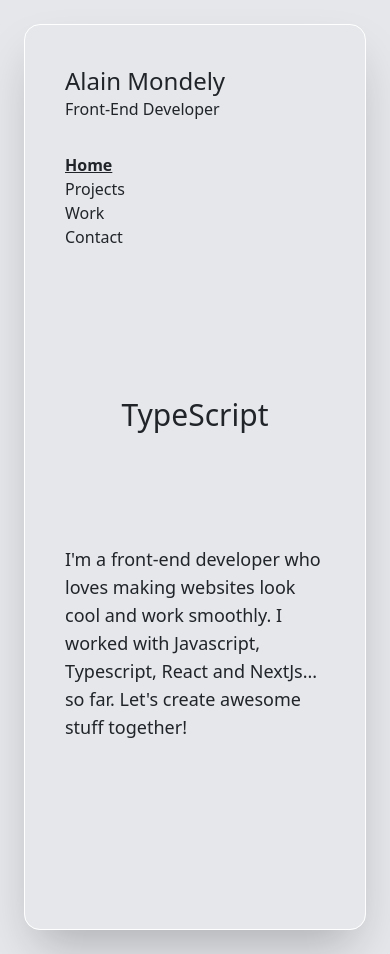
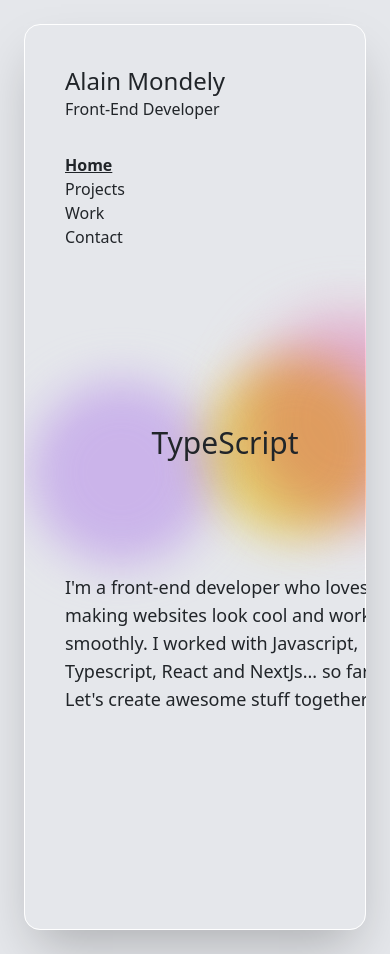
Before and after one commit to KadScen/portfolio2, a React (Vite) app: page / in a window 390 px wide. Built offline with nearby package versions, Linux system fonts and the light colour scheme.

Commit message:
Added bubbles animation. Removed background animation on mouse position. Centered whole website on large size screens.

```diff
--- a/src/App.tsx
+++ b/src/App.tsx
@@ -1,53 +1,10 @@
-import { motion, useMotionValue, useSpring, useTransform } from "framer-motion";
 import LandingScreen from "./screens/landingScreen";
 
 function App() {
-  const x = useMotionValue(0);
-  const y = useMotionValue(0);
-
-  const mouseXSpring = useSpring(x);
-  const mouseYSpring = useSpring(y);
-
-  const rotateX = useTransform(mouseYSpring, [-0.5, 0.5], ["10deg", "-10deg"]);
-  const rotateY = useTransform(mouseXSpring, [-0.5, 0.5], ["-5deg", "5deg"]);
-
-  const handleMouseMove = (e: React.MouseEvent<HTMLDivElement, MouseEvent>) => {
-    const rect = (e.target as HTMLElement).getBoundingClientRect();
-
-    const width = rect.width;
-    const height = rect.height;
-
-    const mouseX = e.clientX - rect.left;
-    const mouseY = e.clientY - rect.top;
-
-    const xPct = mouseX / width - 0.5;
-    const yPct = mouseY / height - 0.5;
-
-    x.set(xPct);
-    y.set(yPct);
-
-    console.log("🚀 ~ handleMouseMove ~ yPct:", yPct);
-    // console.log("🚀 ~ handleMouseMove ~ xPct:", xPct);
-  };
-
-  const handleMouseLeave = () => {
-    x.set(0);
-    y.set(0);
-  };
-
   return (
-    <motion.div
-      onMouseMove={handleMouseMove}
-      onMouseLeave={handleMouseLeave}
-      style={{
-        rotateY,
-        rotateX,
-        transformStyle: "preserve-3d",
-      }}
-      className="m-4 lg:m-10 min-h-screen"
-    >
+    <div className="xl:mx-auto min-h-screen max-w-screen-xl">
       <LandingScreen />
-    </motion.div>
+    </div>
   );
 }
 
--- a/src/index.css
+++ b/src/index.css
@@ -1,6 +1,15 @@
 @import "tailwindcss/base";
 @import "tailwindcss/components";
 @import "tailwindcss/utilities";
+
+@layer utilities {
+  .animation-delay-2000 {
+    animation-delay: 2s;
+  }
+  .animation-delay-4000 {
+    animation-delay: 4s;
+  }
+}
 
 body,
 #root {
--- a/src/screens/homeScreen.tsx
+++ b/src/screens/homeScreen.tsx
@@ -24,6 +24,10 @@ function HomeScreen() {
   return (
     <div className="flex items-center h-full animate-slide-in">
       <div className="flex flex-col items-center w-fit space-y-8 m-auto">
+        <div className="relative flex flex-col items-center w-80">
+          <div className="absolute -top-14 -left-8 w-48 h-48 bg-purple-300 rounded-full mix-blend-multiply filter blur-xl opacity-75 animate-blob"></div>
+          <div className="absolute -top-20 -right-4 w-48 h-48 bg-yellow-300 rounded-full mix-blend-multiply filter blur-xl opacity-75 animate-blob animation-delay-2000"></div>
+          <div className="absolute -top-14 left-40 w-48 h-48 bg-pink-300 rounded-full mix-blend-multiply filter blur-xl opacity-75 animate-blob animation-delay-4000"></div>
           <Carousel controls={false} indicators={false}>
             {mySkills.map((skill, index) => (
               <Carousel.Item interval={2000} key={index}>
@@ -31,6 +35,7 @@ function HomeScreen() {
               </Carousel.Item>
             ))}
           </Carousel>
+        </div>
         <div className="w-full flex justify-end pt-20">
           <div className="lg:w-2/6 w-full">
             <p className="text-lg md:text-xl">
--- a/src/screens/landingScreen.tsx
+++ b/src/screens/landingScreen.tsx
@@ -28,8 +28,8 @@ function LandingScreen() {
   };
 
   return (
-    <div className="min-h-screen">
-      <div className="p-10 border border-white rounded-2xl h-full shadow-2xl">
+    <div className="m-4 shadow-2xl overflow-hidden">
+      <div className="p-10 border border-white rounded-2xl shadow-2xl">
         <div className="space-y-8 max-w-fit">
           <div>
             <p className="text-2xl">Alain Mondely</p>
--- a/src/screens/projectsScreen.tsx
+++ b/src/screens/projectsScreen.tsx
@@ -65,6 +65,11 @@ function ProjectsScreen() {
             : "flex flex-col justify-center items-end space-y-5 h-full"
         }`}
       >
+        <div className="relative flex flex-col items-end w-80">
+          <div className="absolute -top-14 -left-8 w-48 h-48 bg-purple-300 rounded-full mix-blend-multiply filter blur-xl opacity-75 animate-blob"></div>
+          <div className="absolute -top-20 -right-4 w-48 h-48 bg-yellow-300 rounded-full mix-blend-multiply filter blur-xl opacity-75 animate-blob animation-delay-2000"></div>
+          <div className="absolute -top-14 left-40 w-48 h-48 bg-pink-300 rounded-full mix-blend-multiply filter blur-xl opacity-75 animate-blob animation-delay-4000"></div>
+          <div className="z-10">
             <p
               className="text-2xl cursor-pointer hover:underline animate-slide-in"
               onClick={() => handleProject("sightseer")}
@@ -77,6 +82,8 @@ function ProjectsScreen() {
             >
               Flatmate App
             </p>
+          </div>
+        </div>
       </div>
       <div
         className={`[flex h-full justify-center] ${
--- a/src/screens/workScreen.tsx
+++ b/src/screens/workScreen.tsx
@@ -108,6 +108,11 @@ function Workscreen() {
             : "flex flex-col justify-center items-end space-y-5 h-full"
         }`}
       >
+        <div className="relative flex flex-col items-end w-80">
+          <div className="absolute -top-5 -left-8 w-48 h-48 bg-purple-300 rounded-full mix-blend-multiply filter blur-xl opacity-75 animate-blob"></div>
+          <div className="absolute -top-14 -right-4 w-48 h-48 bg-yellow-300 rounded-full mix-blend-multiply filter blur-xl opacity-75 animate-blob animation-delay-2000"></div>
+          <div className="absolute -top-5 left-40 w-48 h-48 bg-pink-300 rounded-full mix-blend-multiply filter blur-xl opacity-75 animate-blob animation-delay-4000"></div>
+          <div className="z-10">
             <p
               className="text-2xl cursor-pointer hover:underline animate-slide-in"
               onClick={() => handleProject("cycurid-dashboard")}
@@ -133,6 +138,8 @@ function Workscreen() {
               Imme Website
             </p>
           </div>
+        </div>
+      </div>
       <div
         className={`[flex h-full justify-center] ${
           showingProjects ? "block" : "hidden"
--- a/tailwind.config.js
+++ b/tailwind.config.js
@@ -4,7 +4,27 @@ import formsPlugin from "@tailwindcss/forms";
 export default {
   content: ["./index.html", "./src/**/*.{js,ts,jsx,tsx}"],
   theme: {
-    extend: {},
+    extend: {
+      animation: {
+        blob: "blob 7s infinite",
+      },
+      keyframes: {
+        blob: {
+          "0%": {
+            transform: "translate(0px, 0px) scale(1)",
+          },
+          "33%": {
+            transform: "translate(30px, -50px) scale(1.1)",
+          },
+          "66%": {
+            transform: "translate(-20px, 20px) scale(0.9)",
+          },
+          "100%": {
+            transform: "translate(0px, 0px) scale(1)",
+          },
+        },
+      },
+    },
   },
   plugins: [formsPlugin()],
 };
```
Lines whose indentation alone changed are shown as unchanged.
